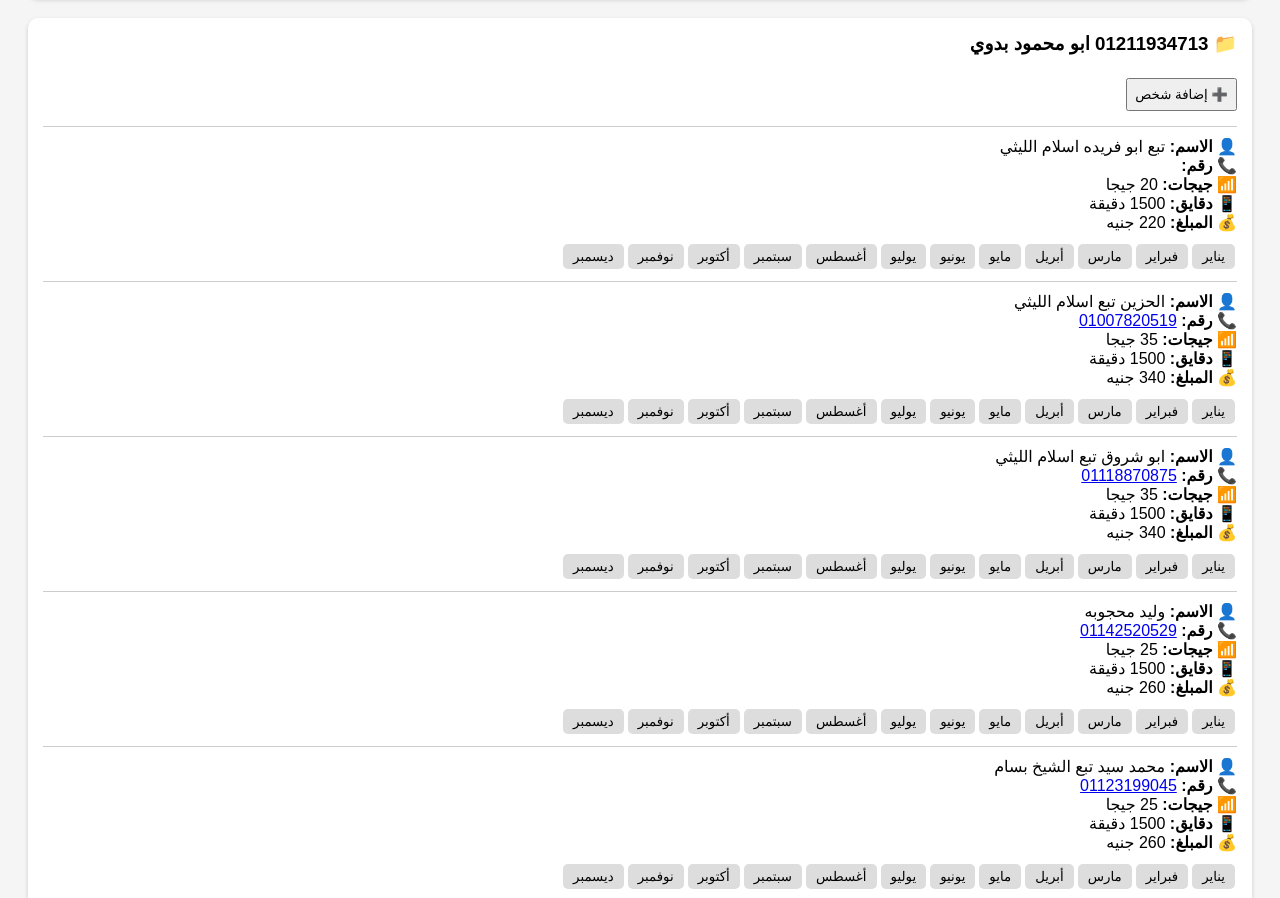
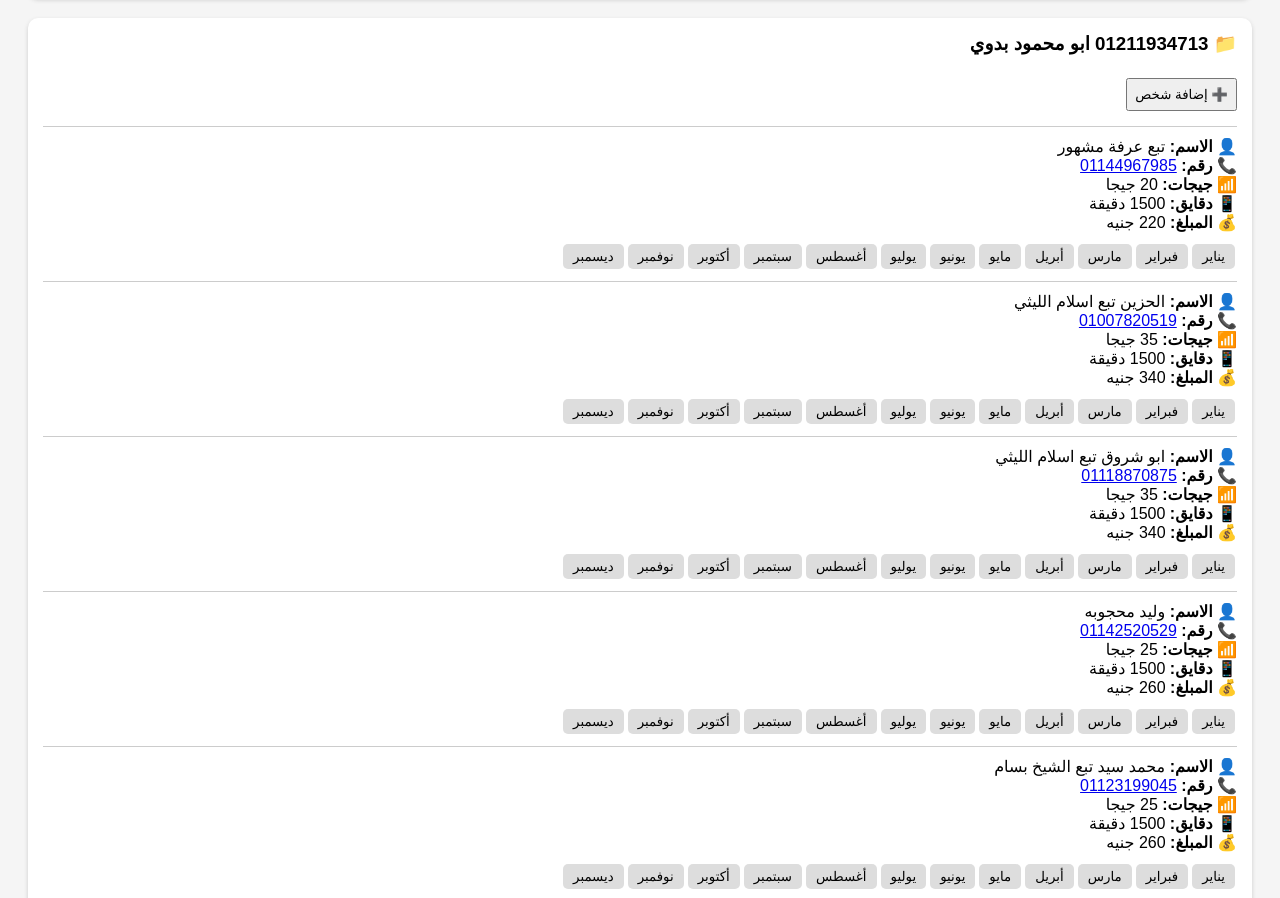
Before and after one commit to mo723985/pampo-etis, a plain HTML site: page login.html in a window 1280 px wide. Shown: the part 10020-10918 px from the top of the page. Drawn offline with Linux system fonts and the light colour scheme.

Commit message:
Update login.html

```diff
--- a/login.html
+++ b/login.html
@@ -275,7 +275,7 @@
   {
     name: " 01211934713 ابو محمود بدوي",
     people: [
-      { name: "تبع ابو فريده اسلام الليثي", phone: "", gigas: 20, minutes: 1500, amount: 220, paidMonths: [] },
+      { name: "تبع  عرفة مشهور", phone: "01144967985", gigas: 20, minutes: 1500, amount: 220, paidMonths: [] },
       { name: "الحزين تبع اسلام الليثي", phone: "01007820519", gigas: 35, minutes: 1500, amount: 340, paidMonths: [] },
       { name: "ابو شروق تبع اسلام الليثي", phone: "01118870875", gigas: 35, minutes: 1500, amount: 340, paidMonths: [] },
       { name: "ولید محجوبه", phone: "01142520529", gigas: 25, minutes: 1500, amount: 260, paidMonths: [] },
```
